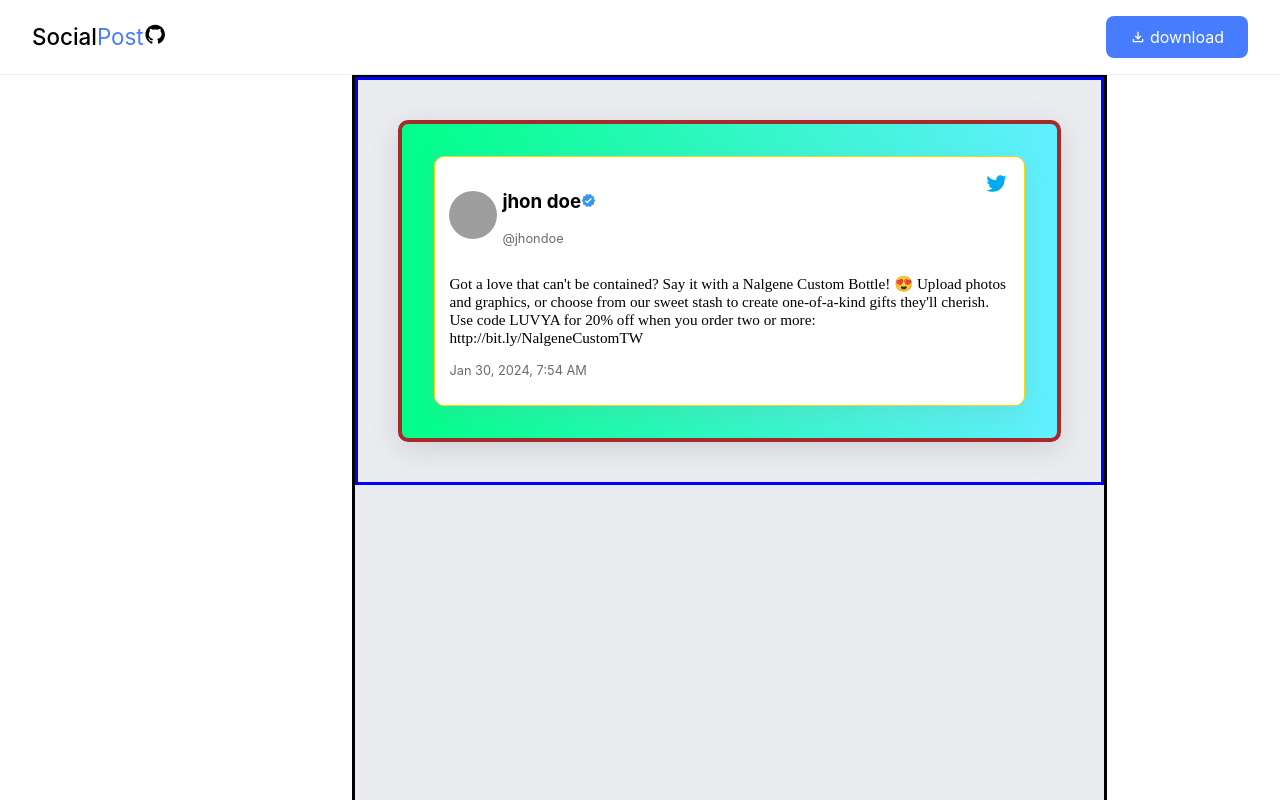
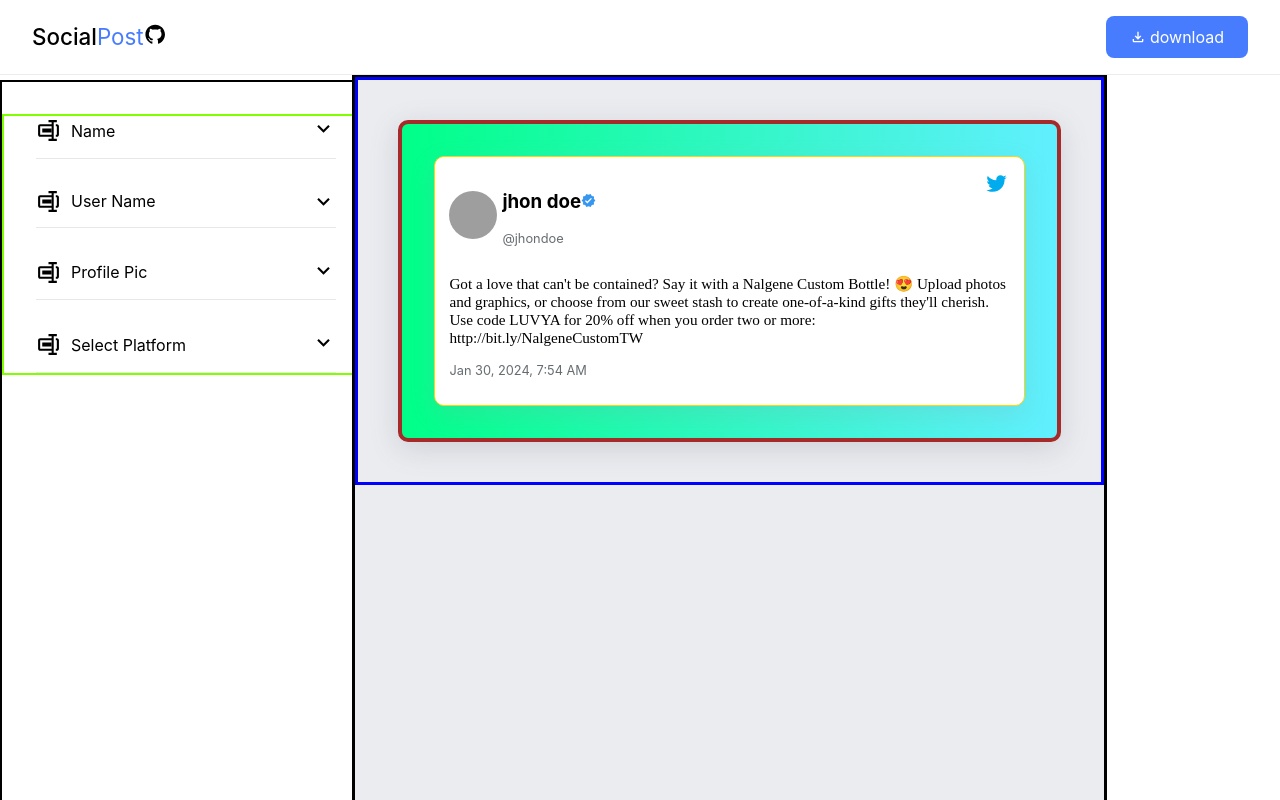
Before and after one commit to TamilselvanChandrakumar/social-media-post-generator, a React (Create React App) app in the folder post-generator/: page / in a window 1280 px wide. Built offline with nearby package versions, Linux system fonts and the light colour scheme; grey boxes are pictures that could not be loaded.

Commit message:
first commit

```diff
--- a/post-generator/src/App.css
+++ b/post-generator/src/App.css
@@ -1,8 +1,8 @@
 .home-container {
   border: 3px solid black;
+  width: calc(100%-22rem);
   min-height: 100vh;
   margin-left: 22rem;
-  width: calc(100%-22rem);
   margin-top: 4.6rem;
   position: fixed;
   background-color: #ebecf0;
--- a/post-generator/src/App.js
+++ b/post-generator/src/App.js
@@ -2,6 +2,7 @@
 import TopNav from "./components/TopNav";
 import { useEffect, useState } from "react";
 import MainComponent from "./components/MainComponent";
+import SideNav from "./components/SideNav";
 
 function App() {
   const initialInputs = () => {
@@ -27,6 +28,10 @@
   return (
     <div>
       <TopNav></TopNav>
+      <SideNav
+        userDetails={userDetails}
+        setUserDetails={setUserDetails}
+      ></SideNav>
       <MainComponent userDetails={userDetails}></MainComponent>
     </div>
   );
--- a/post-generator/src/components/SideNav.js
+++ b/post-generator/src/components/SideNav.js
@@ -0,0 +1,126 @@
+import React, { useState } from "react";
+import { BiRename, BiUserPin, BiUserPlus } from "react-icons/bi";
+import { TiSocialTwitter } from "react-icons/ti";
+import { PiTextT, PiSelectionBackgroundBold } from "react-icons/pi";
+import { RiRoundedCorner } from "react-icons/ri";
+import { MdOutlineKeyboardArrowDown } from "react-icons/md";
+import "./Style.css";
+import { socialicons } from "../data/data";
+
+const SideNav = ({ userDetails, setUserDetails }) => {
+  const [show, setShow] = useState(6);
+  const handleFileChange = (event) => {
+    const file = event.target.files[0];
+    const fileReader = new FileReader();
+    fileReader.onloadend = () => {
+      console.log(fileReader.result);
+      setUserDetails({ ...userDetails, profilePic: fileReader.result });
+    };
+  };
+  return (
+    <div className="sidenavcontainer">
+      <ul className="navitems">
+        <li>
+          <div className="navitem" onClick={() => setShow(1)}>
+            <div className="navtitle">
+              <BiRename size={25}></BiRename>
+              name
+            </div>
+            <div>
+              <MdOutlineKeyboardArrowDown
+                size={25}
+              ></MdOutlineKeyboardArrowDown>
+            </div>
+          </div>
+          {show === 1 && (
+            <div className="innernavitems">
+              <input
+                type="text"
+                className="inputfield"
+                value={userDetails.name}
+                onChange={(e) =>
+                  setUserDetails({ ...userDetails, name: e.target.value })
+                }
+              ></input>
+            </div>
+          )}
+        </li>
+        <li>
+          <div className="navitem" onClick={() => setShow(2)}>
+            <div className="navtitle">
+              <BiRename size={25}></BiRename>
+              User Name
+            </div>
+            <MdOutlineKeyboardArrowDown size={25}></MdOutlineKeyboardArrowDown>
+          </div>
+          {show === 2 && (
+            <div className="innernavitems">
+              <input
+                type="text"
+                className="inputfield"
+                value={userDetails.userName}
+                onChange={(e) =>
+                  setUserDetails({ ...userDetails, userName: e.target.value })
+                }
+              ></input>
+            </div>
+          )}
+        </li>
+        <li>
+          <div className="navitem" onClick={() => setShow(3)}>
+            <div className="navtitle">
+              <BiRename size={25}></BiRename>
+              Profile pic
+            </div>
+            <div>
+              <MdOutlineKeyboardArrowDown
+                size={25}
+              ></MdOutlineKeyboardArrowDown>
+            </div>
+          </div>
+          {show === 3 && (
+            <div className="innernavitems">
+              <input type="file" onChange={handleFileChange}></input>
+            </div>
+          )}
+        </li>
+        <li>
+          <div className="navitem" onClick={() => setShow(4)}>
+            <div className="navtitle">
+              <BiRename size={25}></BiRename>
+              Select Platform
+            </div>
+            <div>
+              <MdOutlineKeyboardArrowDown
+                size={25}
+              ></MdOutlineKeyboardArrowDown>
+            </div>
+          </div>
+          {show === 4 && (
+            <ul className="dropdown">
+              {socialicons.map((icon) => {
+                <li
+                  key={icon.id}
+                  className={`${
+                    userDetails.socialPlatform === icon.id && "active"
+                  }`}
+                  onClick={() => {
+                    setUserDetails({
+                      ...userDetails,
+                      socialPlatform: icon.id,
+                    });
+                  }}
+                >
+                  {" "}
+                  {icon.name}
+                </li>;
+              })}
+            </ul>
+          )}
+        </li>
+      </ul>
+    </div>
+  );
+};
+
+export default SideNav;
--- a/post-generator/src/components/Style.css
+++ b/post-generator/src/components/Style.css
@@ -44,6 +44,71 @@
   color: rgb(72, 124, 255);
 }
 
+.sidenavcontainer {
+  border: 2px solid black;
+  position: fixed;
+  top: 5rem;
+  height: 100vh;
+  width: 22rem;
+  border-right: 1px solid rgba(57, 76, 96, 0.15);
+}
+
+.navitems {
+  border: 2px solid chartreuse;
+  margin: 2rem 0;
+  display: flex;
+  flex-direction: column;
+  gap: 30px;
+  justify-content: flex-start;
+  align-items: flex-start;
+  padding-left: 2rem;
+  padding-right: 1rem;
+}
+.navitems li {
+  list-style-type: none;
+  display: flex;
+  flex-direction: column;
+  align-items: flex-start;
+  gap: 10px;
+  cursor: pointer;
+  text-transform: capitalize;
+  width: 100%;
+  padding-bottom: 0.8rem;
+  border-bottom: 1px solid rgb(133, 133, 133, 0.2);
+}
+.navitem {
+  width: 100%;
+  display: flex;
+  justify-content: space-between;
+  align-items: center;
+}
+.navtitle {
+  display: flex;
+  align-items: center;
+  gap: 10px;
+}
+.innernavitems {
+  width: 100%;
+}
+.dropdown {
+  display: flex;
+  flex-direction: column;
+  width: 100%;
+  gap: 7px;
+}
+
+.dropdown li {
+  padding: 1rem;
+  border-radius: 8px;
+  transition: 0.3s ease-in-out;
+  border: none;
+}
+.dropdown li:hover,
+.active {
+  background-color: rgb(116, 156, 255);
+  color: white;
+}
+
 @media (max-width: 480px) {
   .downloadBtn {
     padding: 0.4rem 0.1rem;
```
